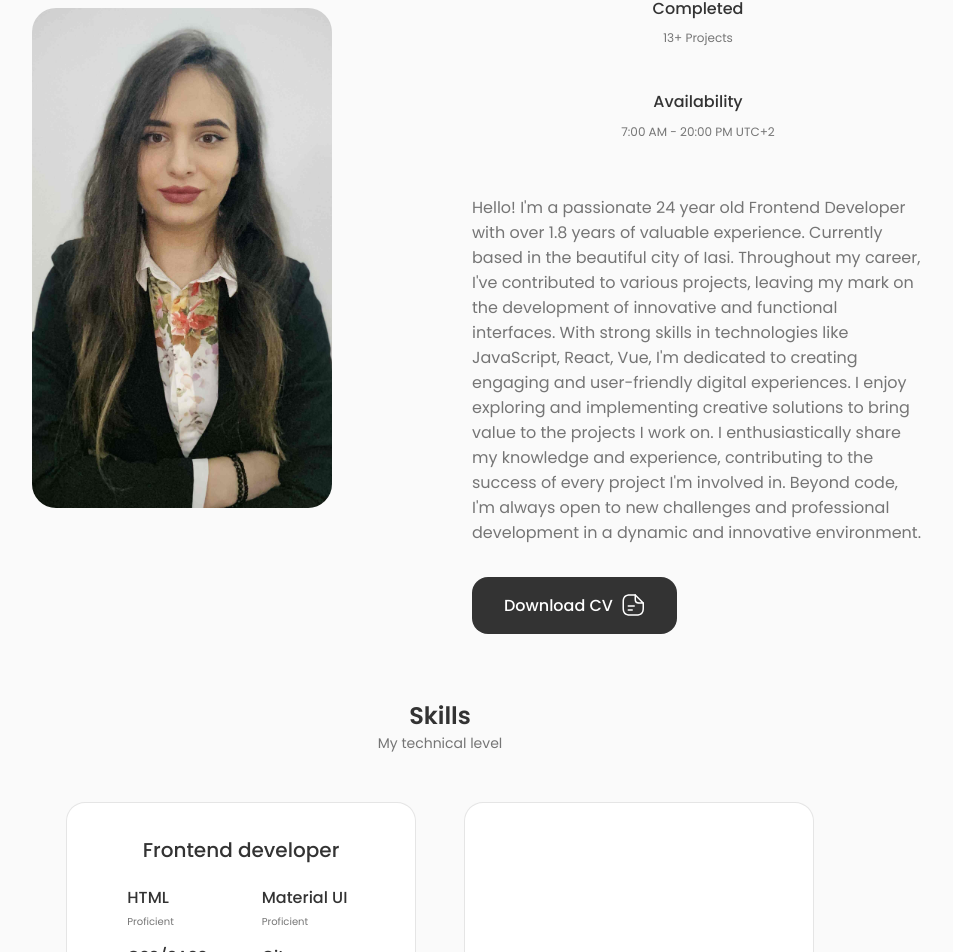
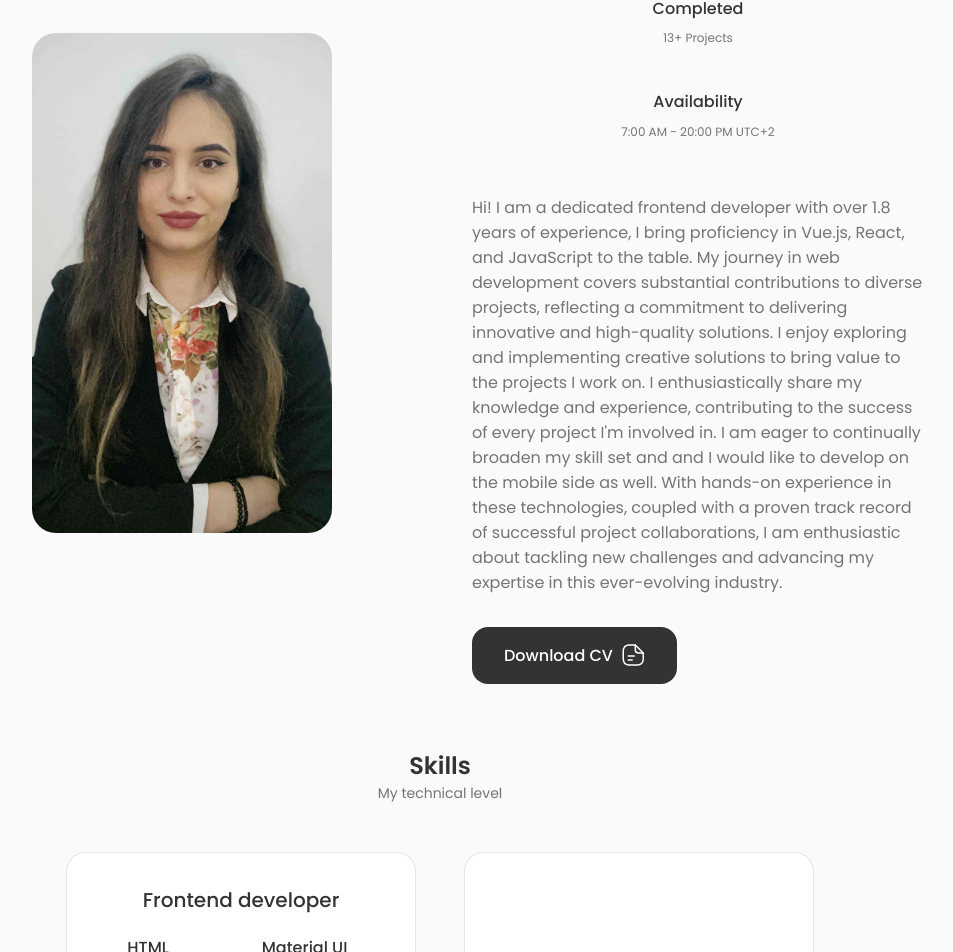
Before and after one commit to RalucaZota/raluca-portofolio, a React (Create React App) app: page / in a window 1280 px wide. Shown: the part 973-1925 px from the top of the page, without its empty margins (200-1153 px from the left). Built offline with nearby package versions, Linux system fonts and the light colour scheme.

Commit message:
enhancement for description

```diff
--- a/src/Components/About/About.jsx
+++ b/src/Components/About/About.jsx
@@ -12,18 +12,7 @@ const About = () => {
         <div className="about-data">
           <Info />
           <p className="about-description">
-            Hello! I'm a passionate 24 year old Frontend Developer with over 1.8
-            years of valuable experience. Currently based in the beautiful city
-            of Iasi. Throughout my career, I've contributed to various projects,
-            leaving my mark on the development of innovative and functional
-            interfaces. With strong skills in technologies like JavaScript,
-            React, Vue, I'm dedicated to creating engaging and
-            user-friendly digital experiences. I enjoy exploring and
-            implementing creative solutions to bring value to the projects I
-            work on. I enthusiastically share my knowledge and experience,
-            contributing to the success of every project I'm involved in. Beyond
-            code, I'm always open to new challenges and professional development
-            in a dynamic and innovative environment.
+            Hi! I am a dedicated frontend developer with over 1.8 years of experience, I bring proficiency in Vue.js, React, and JavaScript to the table. My journey in web development covers substantial contributions to diverse projects, reflecting a commitment to delivering innovative and high-quality solutions. I enjoy exploring and implementing creative solutions to bring value to the projects I work on. I enthusiastically share my knowledge and experience, contributing to the success of every project I'm involved in. I am eager to continually broaden my skill set and and I would like to develop on the mobile side as well. With hands-on experience in these technologies, coupled with a proven track record of successful project collaborations, I am enthusiastic about tackling new challenges and advancing my expertise in this ever-evolving industry.
           </p>
           <a
             download="LORENRALUCAZOTA.pdf"
```
